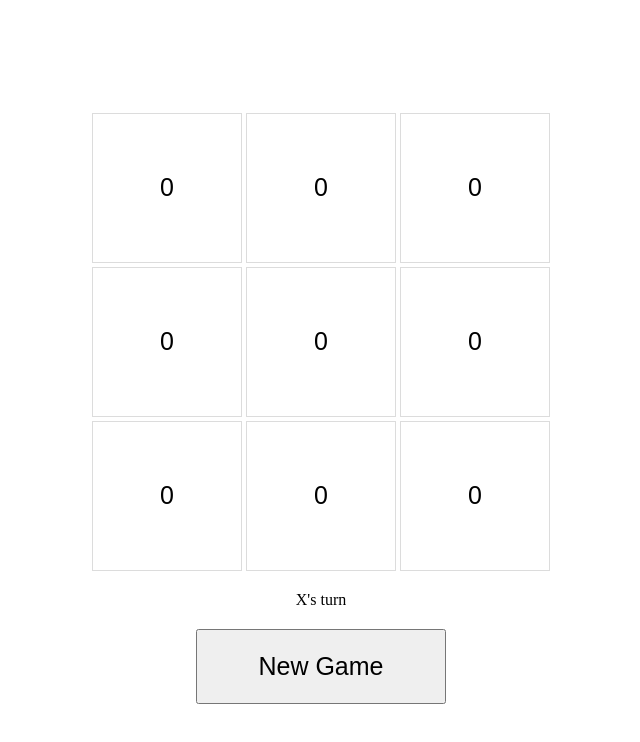
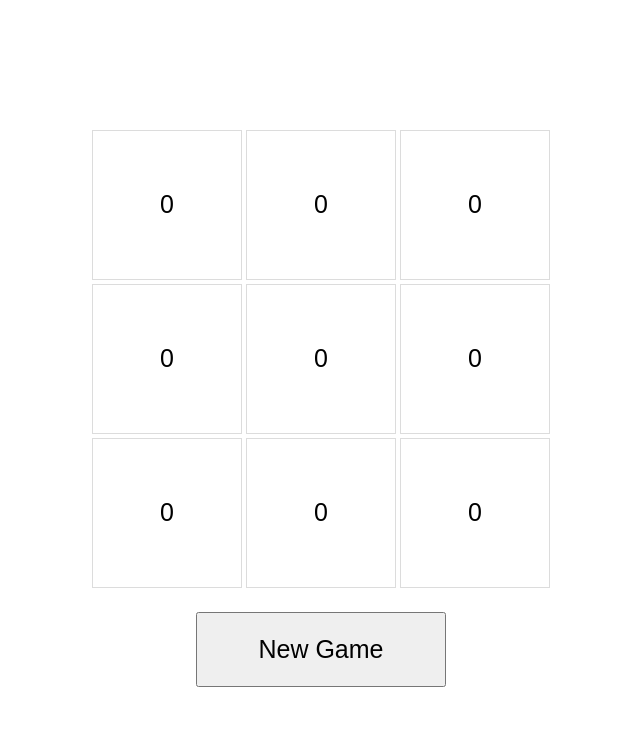
Before and after one commit to BestNameYet/TicTacToe, a plain HTML site: page index.html in a window 1280 px wide. Shown: the whole page, without its empty margins (319-959 px from the left). Drawn offline with Linux system fonts and the light colour scheme.

Commit message:
Update index.html

```diff
--- a/index.html
+++ b/index.html
@@ -45,7 +45,7 @@
       </tr>
       <tr>
 
-        <td colspan="3" style="text-align:center"><P ID="status" >X's turn</P></td>
+        <td colspan="3" style="text-align:center"><P ID="status" ></P></td>
 
       </tr>
        <tr>
```
